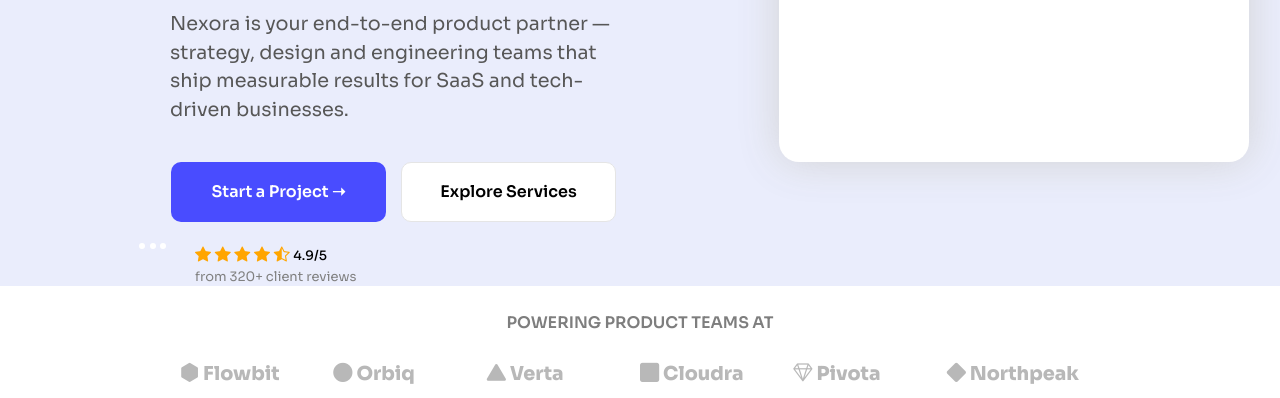
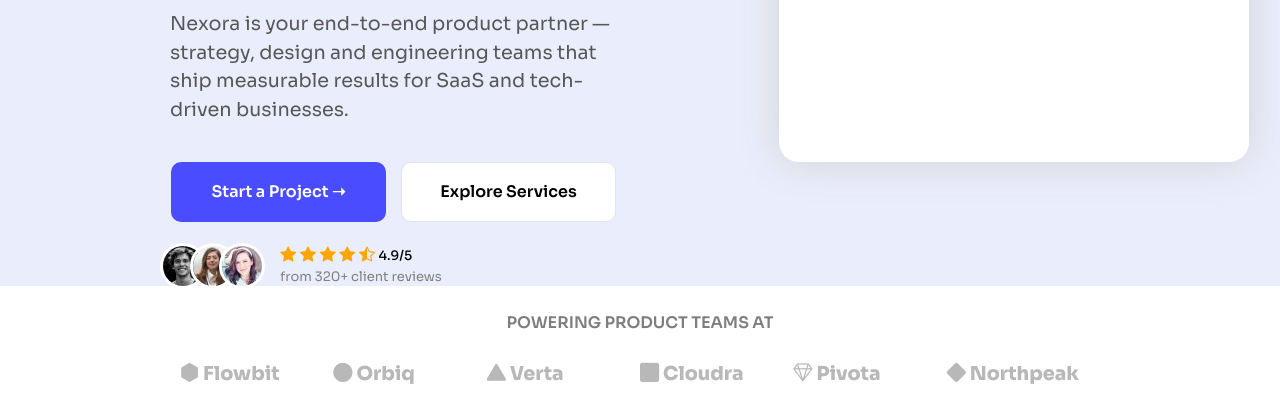
Before and after one commit to soniayush306/Web-Development, a plain HTML site: page MiniProject/index.html in a window 1280 px wide. Shown: the part 402-800 px from the top of the page. Drawn offline with nearby package versions, Linux system fonts and the light colour scheme.

Commit message:
MiniProjectUpdate

```diff
--- a/MiniProject/index.html
+++ b/MiniProject/index.html
@@ -5,8 +5,6 @@
     <meta name="viewport" content="width=device-width, initial-scale=1.0" />
     <title>nexora</title>
     <link rel="stylesheet" href="index.css" />
-    <link rel="preconnect" href="https://fonts.googleapis.com" />
-    <link rel="preconnect" href="https://fonts.gstatic.com" crossorigin />
     <link rel="preconnect" href="https://fonts.googleapis.com" />
     <link rel="preconnect" href="https://fonts.gstatic.com" crossorigin />
     <link
@@ -25,7 +23,6 @@
     />
   </head>
   <body>
-
     <header class="header">
       <div class="logo">Nexora<span id="dot">.</span></div>
       <div class="items">
@@ -62,19 +59,19 @@
             <img
               class="rounded-circle"
               style="border: 3px solid white; margin: 20px -10px"
-              src="./Images/faceIMG1.png"
+              src="./assists/Images/faceIMG1.png"
               alt=""
             />
             <img
               class="rounded-circle"
               style="border: 3px solid white; margin: 20px -10px"
-              src="./Images/faceIMG2.png"
+              src="./assists/Images/faceIMG2.png"
               alt=""
             />
             <img
               class="rounded-circle"
               style="border: 3px solid white; margin: 20px -10px"
-              src="./Images/faceIMG3.png"
+              src="./assists/Images/faceIMG3.png"
               alt=""
             />
           </div>
```
